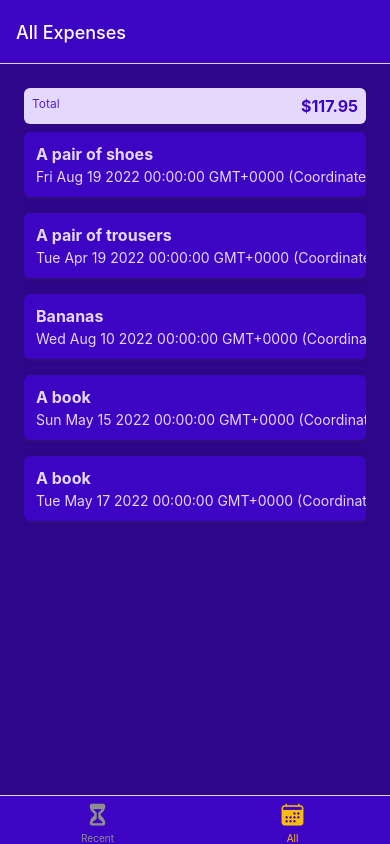
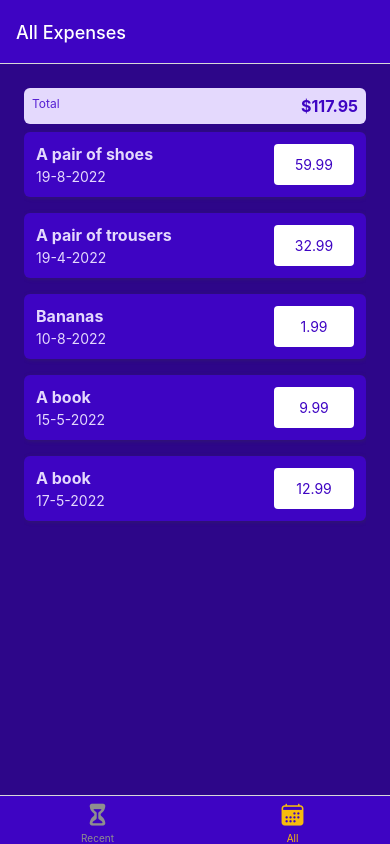
Before and after one commit to kubaslawski/expense-tracker-app, a React Native app: screen /AllExpenses in a window 390 px wide. Built offline with nearby package versions, Linux system fonts and the light colour scheme.

Commit message:
7. Formatting date in ExpenseItem component.

```diff
--- a/components/expenses/ExpenseItem.js
+++ b/components/expenses/ExpenseItem.js
@@ -1,5 +1,7 @@
 import { Pressable, StyleSheet, Text, View } from "react-native";
 import { globalStyles } from "../../constants/styles";
+// global functions
+import { getFormattedDate } from "../../util/date";
 
 const ExpenseItem = ({ description, ammount, date }) => {
     return (
@@ -7,12 +9,11 @@ const ExpenseItem = ({ description, ammount, date }) => {
             <View style={styles.expenseItem}>
                 <View>
                     <Text style={[styles.textBase, styles.description]}>{description}</Text>
-                    <Text style={styles.textBase}>{date}</Text>
+                    <Text style={styles.textBase}>{getFormattedDate(date)}</Text>
                 </View>
-                <View style={styles.amountContainer}>
-                    <Text style={styles.amount}>{ammount}</Text>
+                <View style={styles.ammountContainer}>
+                    <Text style={styles.ammount}>{ammount.toFixed(2)}</Text>
                 </View>
-
             </View>
         </Pressable>
     );
@@ -42,15 +43,16 @@ const styles = StyleSheet.create({
         marginBottom: 4,
         fontWeight: "bold",
     },
-    amountContainer: {
+    ammountContainer: {
         paddingHorizontal: 12,
         paddingVertical: 4,
         backgroundColor: "white",
         justifyContent: "center",
         alignItems: "center",
         borderRadius: 4,
+        minWidth: 80,
     },
-    amount: {
+    ammount: {
         color: globalStyles.colors.primary500
     }
 })
--- a/components/expenses/ExpensesList.js
+++ b/components/expenses/ExpensesList.js
@@ -8,7 +8,7 @@ const ExpensesList = ({ expenses }) => {
             <ExpenseItem
                 description={item.description}
                 ammount={item.ammount}
-                date={item.date.toString()}
+                date={item.date}
             />
         )
     }
--- /dev/null
+++ b/util/date.js
@@ -0,0 +1,6 @@
+export const getFormattedDate = (date) => {
+    const year = date.getFullYear();
+    const month = date.getMonth() + 1;
+    const day = date.getDate();
+    return `${day}-${month}-${year}`;
+};
```
